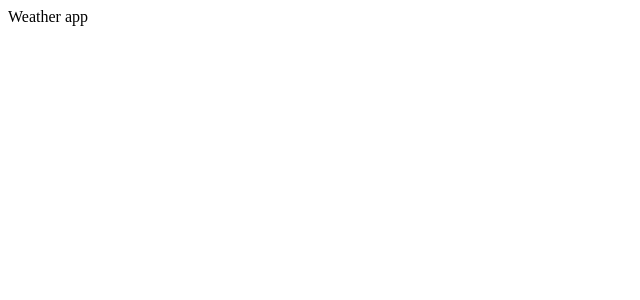
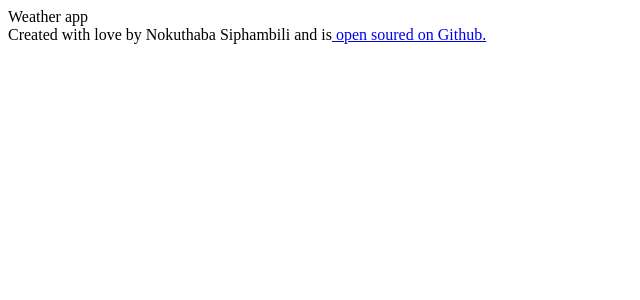
Before and after one commit to Mola26/react-weather-app, a React (Create React App) app: page / in a window 1280 px wide. Shown: the top 300 px of the page, without its empty margins (0-640 px from the left). Built offline with nearby package versions, Linux system fonts and the light colour scheme.

Commit message:
Added the GitHub repo URL

```diff
--- a/src/App.js
+++ b/src/App.js
@@ -1,5 +1,16 @@
 import "./App.css";
 
 export default function App() {
-  return <div className="App">Weather app</div>;
+  return (
+    <div className="App">
+      Weather app
+      <footer>
+        Created with love by Nokuthaba Siphambili and is
+        <a href="https://github.com/Mola26/react-weather-app" target="_blank">
+          {" "}
+          open soured on Github.
+        </a>
+      </footer>
+    </div>
+  );
 }
```
